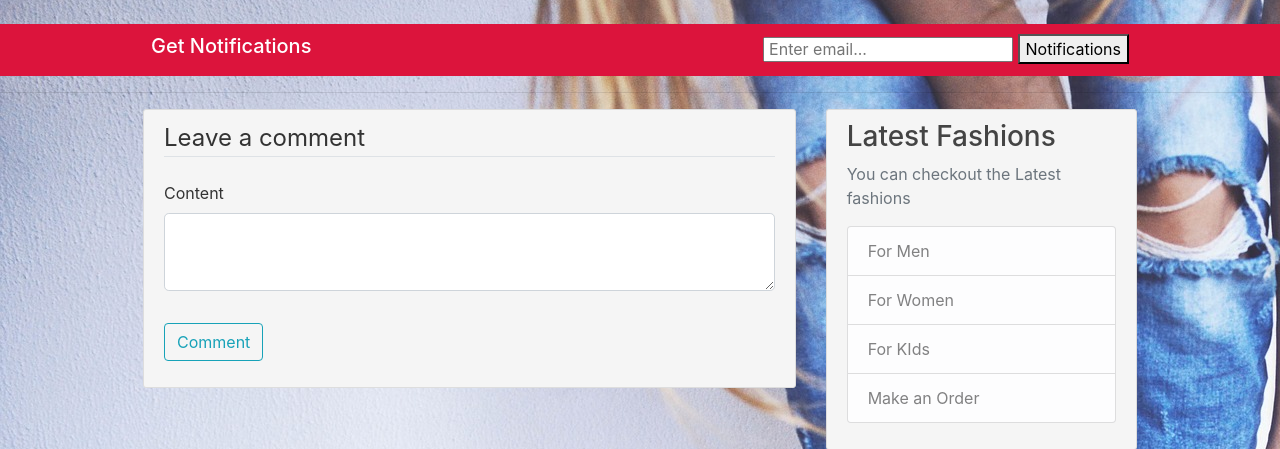
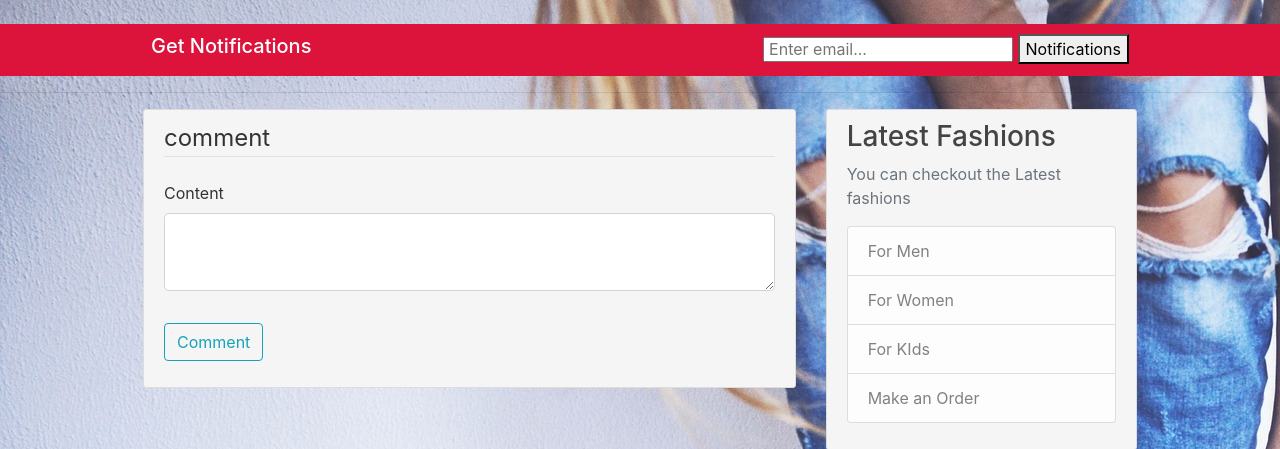
Before and after one commit to Banurasheena/Blog-app, a Flask app: page /comment/new in a window 1280 px wide. Shown: the part 56-505 px from the top of the page. Run offline with Flask 2, Linux system fonts and the light colour scheme; a user stored in the database is signed in; some libraries are stand-ins or nearby versions.

Commit message:
add my changes

```diff
--- a/flaskblog/templates/comment.html
+++ b/flaskblog/templates/comment.html
@@ -4,7 +4,7 @@
     <form method="POST" action="">
         {{ form.hidden_tag() }}
         <fieldset class="form-group">
-            <legend class="border-bottom mb-4">Leave a comment</legend>
+            <legend class="border-bottom mb-4"> comment</legend>
             <div class="form-group">
                 {{ form.content.label(class="form-control-label") }}
                 {% if form.content.errors %}
```
Also changed, not shown: flaskblog/site.db.
